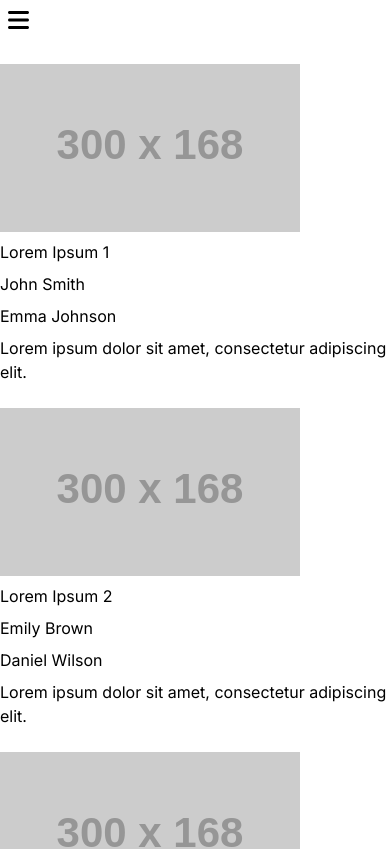
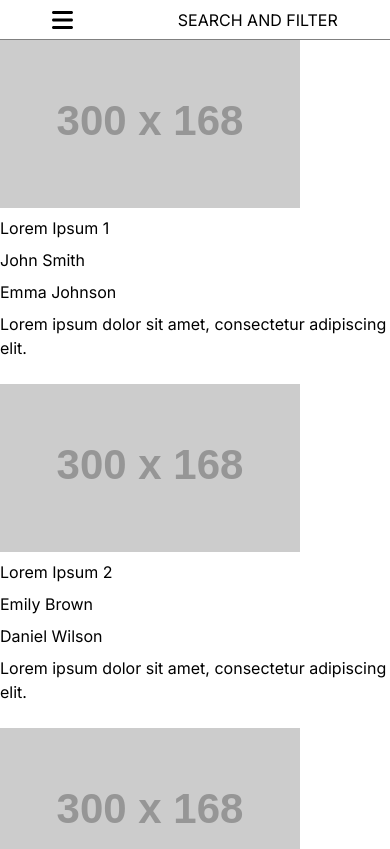
Before and after one commit to zerinoid/search-and-filter, a Next.js app: page / in a window 390 px wide. Shown: the top 849 px of the page. Built offline with nearby package versions, Linux system fonts and the light colour scheme.

Commit message:
feat: implement sticky header and sticky fixed menu

```diff
--- a/src/components/layouts/primary/PrimaryLayout.module.css
+++ b/src/components/layouts/primary/PrimaryLayout.module.css
@@ -1 +1,3 @@
-.main {}
+.main {
+  position: relative;
+}
--- a/src/pages/index.tsx
+++ b/src/pages/index.tsx
@@ -18,7 +18,6 @@ const Home: NextPageWithLayout = () => {
   });
   const [isFilterOpen, setIsFilterOpen] = useState<boolean>(false);
   const [searchText, setSearchText] = useState<string>('');
-  const icon = isFilterOpen ? faXmark : faBars;
   const projects = galleryData.projects;
 
   const handleSearchTextChange = (text: string) => {
@@ -81,10 +80,25 @@ const Home: NextPageWithLayout = () => {
 
   return (
     <>
+      <div className={styles.header}>
+        <button
+          className="md:hidden"
+          onClick={() => setIsFilterOpen(isOpen => !isOpen)}
+        >
+          <FontAwesomeIcon icon={faBars} size="xl" />
+        </button>
+        <p>Search and filter</p>
+      </div>
       <div
         className={styles.slidingMenu}
         style={{ left: isFilterOpen ? '0' : '-100%' }}
       >
+        <button
+          className="absolute top-2 right-2"
+          onClick={() => setIsFilterOpen(isOpen => !isOpen)}
+        >
+          <FontAwesomeIcon icon={faXmark} size="xl" />
+        </button>
         <Filter
           searchText={searchText}
           handleSearchTextChange={handleSearchTextChange}
@@ -92,21 +106,17 @@ const Home: NextPageWithLayout = () => {
           filtersState={filters}
         />
       </div>
-      <section className={styles.container}>
-        <button
-          className="fixed top-2 left-2 z-10 md:hidden"
-          onClick={() => setIsFilterOpen(isOpen => !isOpen)}
-        >
-          <FontAwesomeIcon icon={icon} size="xl" />
-        </button>
+      <section className={styles.main}>
         <Gallery projects={filteredItems} />
         <div className={styles.fixedMenu}>
+          <div className={styles.fixedContainer}>
             <Filter
               searchText={searchText}
               handleSearchTextChange={handleSearchTextChange}
               handleCheckboxChange={handleCheckboxChange}
               filtersState={filters}
             />
+          </div>
         </div>
       </section>
     </>
--- a/src/styles/Home.module.css
+++ b/src/styles/Home.module.css
@@ -1,8 +1,23 @@
-.container {
+.header {
+  position: sticky;
+  display: flex;
+  justify-content: space-around;
+  align-items: center;
+  top: 0;
+  height: 40px;
+  border-bottom: 1px solid grey;
+  background-color: white;
+  z-index: 200;
+}
+
+.header p {
+  text-transform: uppercase;
+}
+
+.main {
   display: grid;
   grid-template-columns: 1fr;
   min-height: 100vh;
-  padding: 4rem 0;
 
   @media screen(md) {
     grid-template-columns: 8fr 4fr;
@@ -16,6 +31,7 @@
   left: -100%;
   overflow-y: auto;
   transition: all 2s cubic-bezier(0.16, 1, 0.3, 1);
+  z-index: 300;
 
   @media screen(md) {
     display: none;
@@ -24,10 +40,17 @@
 
 .fixedMenu {
   display: none;
+  border-left: 1px solid grey;
+  z-index: 100;
 
   @media screen(md) {
     display: block;
   }
+}
+
+.fixedContainer {
+  top: 40px;
+  position: sticky;
 }
 
 @media (prefers-color-scheme: dark) {
```
Lines whose indentation alone changed are shown as unchanged.
